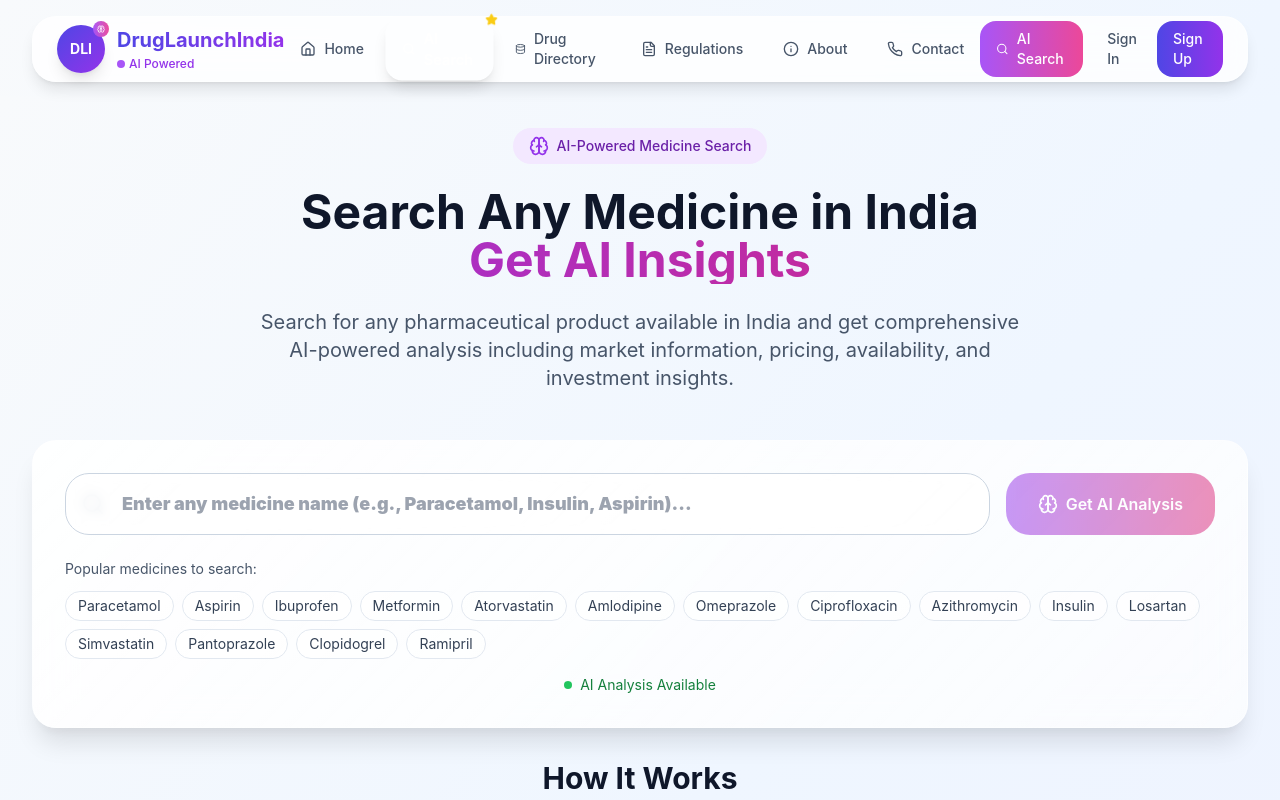
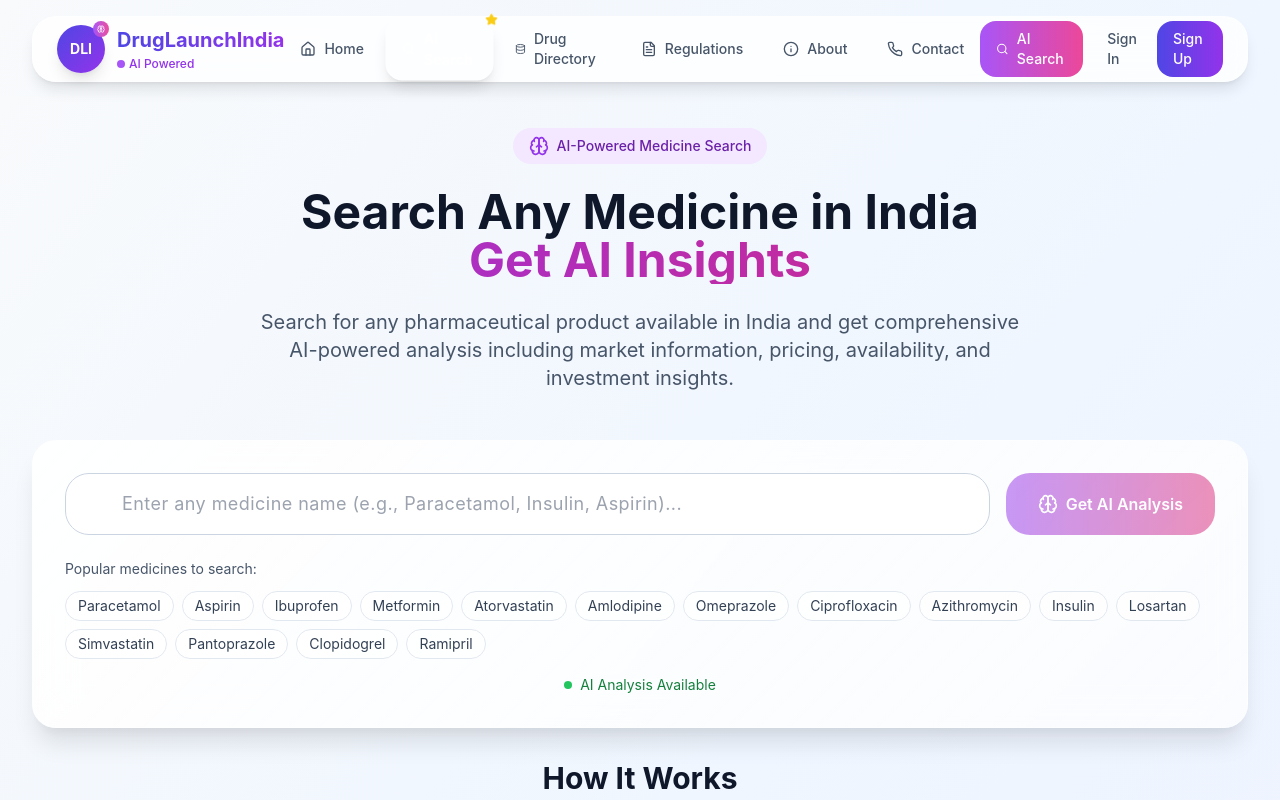
Before and after one commit to sumitkarde03/druglaunchindia, a React (Vite) app: page /search in a window 1280 px wide. Shown: the top 800 px of the page. Built offline with nearby package versions, Linux system fonts and the light colour scheme.

Commit message:
Improve search bar text visibility without bold

```diff
--- a/src/pages/MedicineSearch.jsx
+++ b/src/pages/MedicineSearch.jsx
@@ -125,8 +125,12 @@
                   value={searchQuery}
                   onChange={(e) => setSearchQuery(e.target.value)}
                   onKeyPress={handleKeyPress}
-                  className="w-full pl-14 pr-4 py-4 text-lg font-black border border-slate-300 rounded-2xl focus:ring-2 focus:ring-purple-500 focus:border-purple-500 bg-white/80 backdrop-blur-sm"
-                  style={{ fontWeight: '900' }}
+                  className="w-full pl-14 pr-4 py-4 text-lg border border-slate-300 rounded-2xl focus:ring-2 focus:ring-purple-500 focus:border-purple-500 bg-white backdrop-blur-sm text-slate-900"
+                  style={{
+                    color: '#1e293b',
+                    fontSize: '18px',
+                    letterSpacing: '0.025em'
+                  }}
                 />
               </div>
             </div>
```
